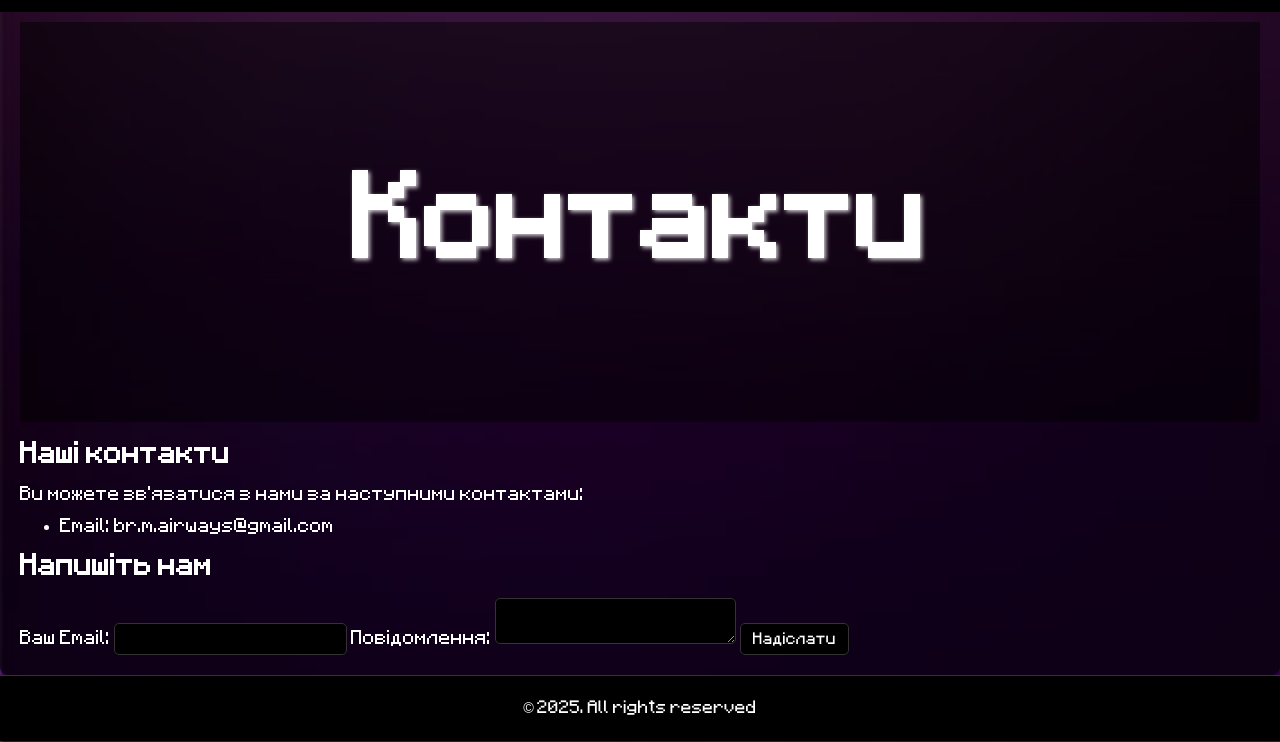
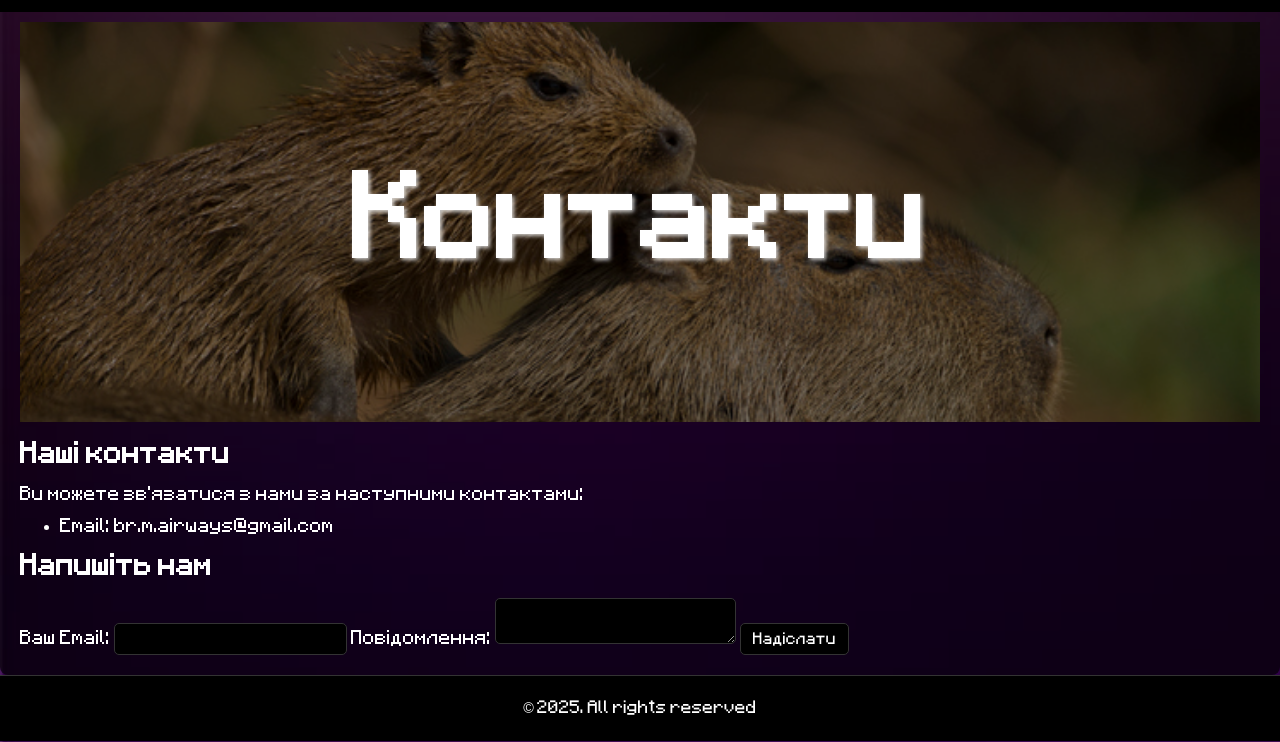
Before and after one commit to Catchooo/capy_shop, a plain HTML site: page contact.html in a window 1280 px wide. Shown: the part 58-800 px from the top of the page. Drawn offline with Linux system fonts and the light colour scheme.

Commit message:
Update contact.html

```diff
--- a/contact.html
+++ b/contact.html
@@ -35,7 +35,7 @@
     <main class="content">
         <section class="hero">
             <div class="hero-background">
-                <div class="hero-image" style="background-image: url('ww.jpg');"></div>
+                <div class="hero-image" style="background-image: url('fon2.jpg');"></div>
                 <div class="hero-transition">Контакти</div>
             </div>
         </section>
```
